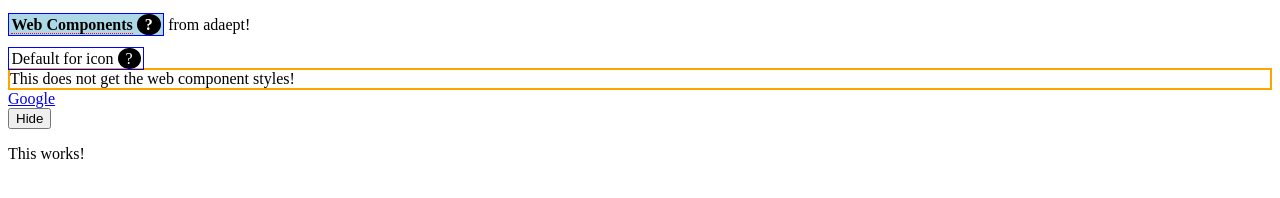
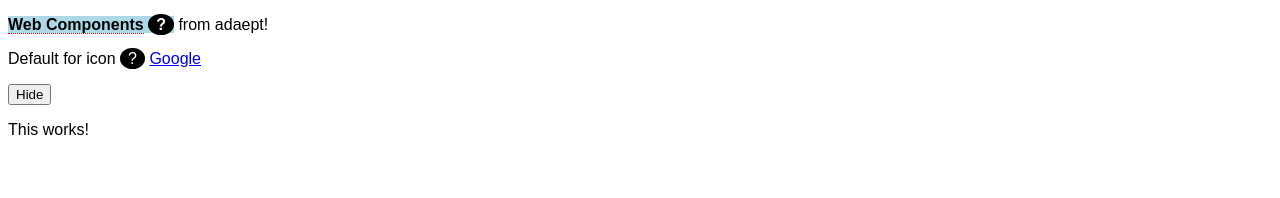
Before and after one commit to adaept/ae-tooltip-component, a plain HTML site: page index.html in a window 1280 px wide. Drawn offline with Linux system fonts and the light colour scheme.

Commit message:
chore () comment out old testing

```diff
--- a/index.html
+++ b/index.html
@@ -7,23 +7,28 @@
     <meta http-equiv="X-UA-Compatible" content="ie=edge">
     <title>adaept tooltip component</title>
     <style>
+        * {
+            box-sizing: border-box;
+            font-family: sans-serif;
+        }
+
         html {
             --color-primary: lightblue;
         }
 
-        div {
+        /* div {
             border: 2px solid orange;
         }
 
-        ae-tooltip-component {
+         ae-tooltip-component {
             border: 1px solid blue;
             padding: 0.15rem;
         }
 
         .highlight {
-            /* background-color: yellow; */
-            /* border-bottom: 2px solid blue; */
-        }
+            background-color: yellow;
+            border-bottom: 2px solid blue;
+        } */
     </style>
     <script src="ae-tooltip-component.js"></script>
     <script src="ae-confirmlink-component.js"></script>
@@ -38,10 +43,12 @@
     </p>
 
     <ae-tooltip-component></ae-tooltip-component>
-    <div>This does not get the web component styles!</div>
+    <!-- <div>This does not get the web component styles!</div> -->
     <a is="ae-confirmlink-component" href="https://www.google.com">Google</a>
     <br />
-    <ae-infotoggle-component is-visible="true">This works!</ae-infotoggle-component>
+    <p>
+        <ae-infotoggle-component is-visible="true">This works!</ae-infotoggle-component>
+    </p>
 </body>
 
 </html>
```
